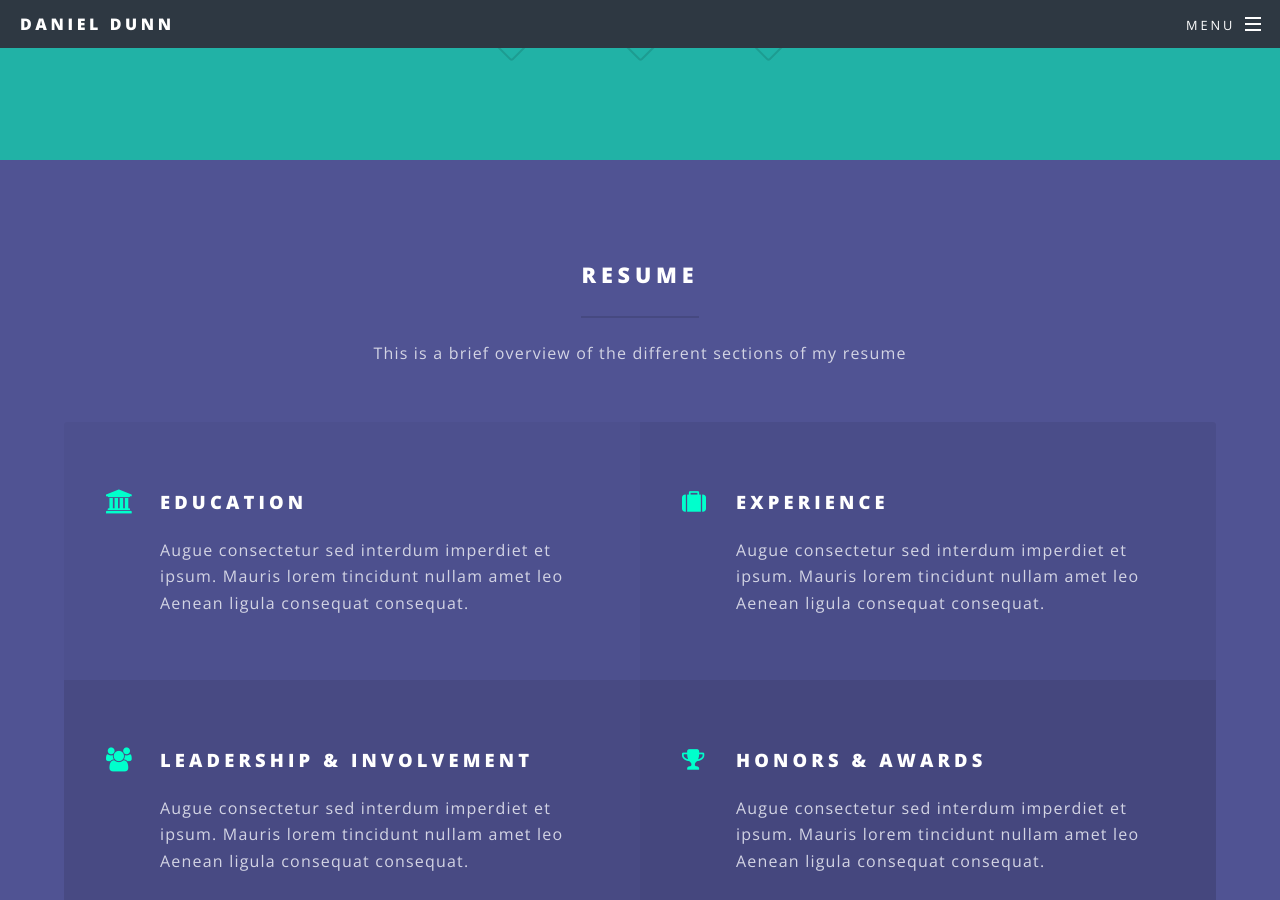
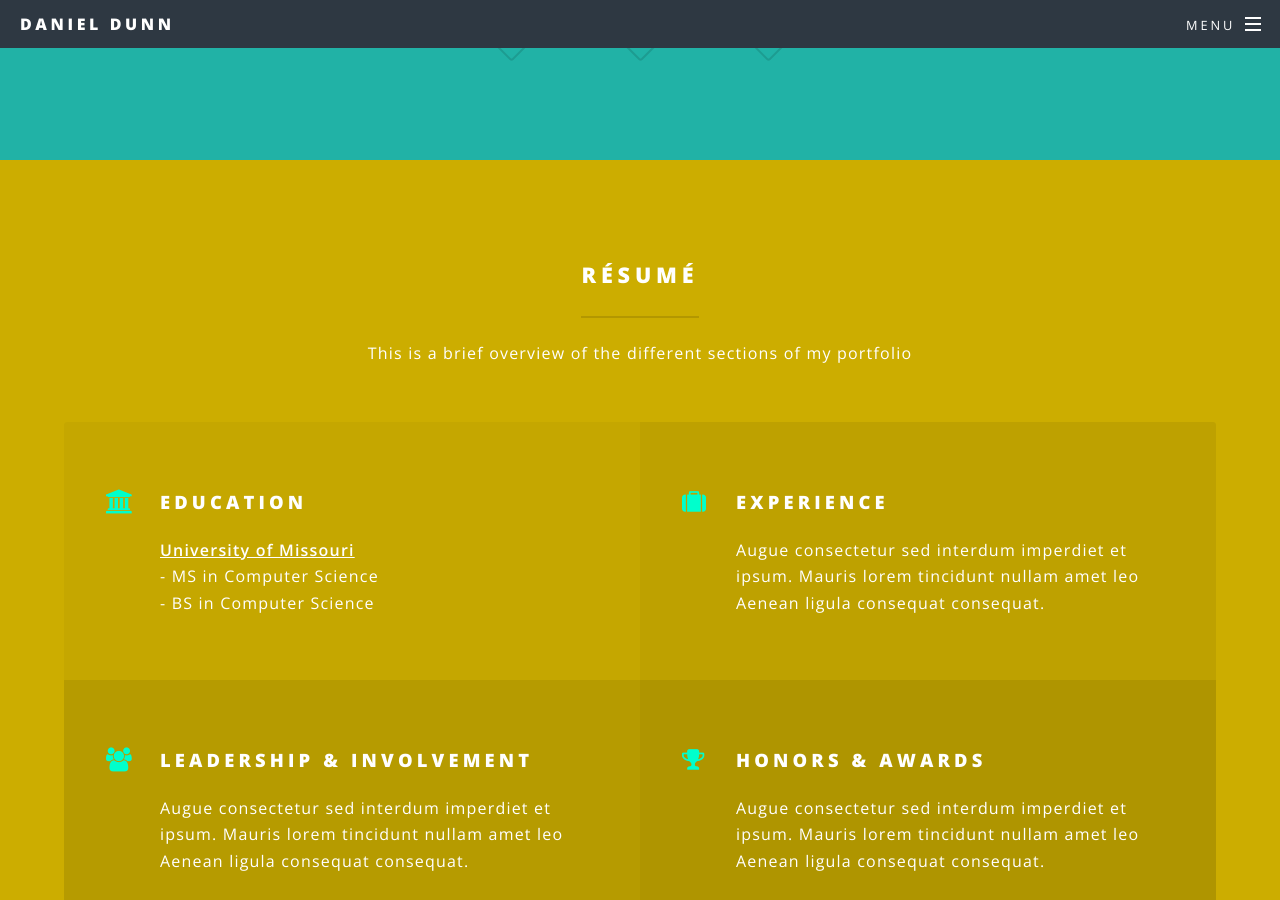
Before and after one commit to NicelyDunn7/dpdunn10.github.io, a Jekyll site: the page built from index.html, in a window 1280 px wide and 900 px high, scrolled down 1382 px. Built offline with Jekyll 4.4.1, drawn with Linux system fonts in a browser that asks for light colours.

Commit message:
Change background color, update education

```diff
--- a/index.html
+++ b/index.html
@@ -33,16 +33,18 @@ layout: landing
 					</section>
 
 				<!-- Two -->
-					<section id="two" class="wrapper style3 special">
+					<section id="two" class="wrapper style3 special" style="background-color:#ccad00;color:white;">
 						<div class="inner">
 							<header class="major">
-								<h2>Resume</h2>
-								<p>This is a brief overview of the different sections of my resume</p>
+								<h2>Résumé</h2>
+								<p style="color:white;">This is a brief overview of the different sections of my portfolio</p>
 							</header>
 							<ul class="features">
 								<li class="icon fa-university">
 									<h3>Education</h3>
-									<p>Augue consectetur sed interdum imperdiet et ipsum. Mauris lorem tincidunt nullam amet leo Aenean ligula consequat consequat.</p>
+									<p><b><u>University of Missouri</u></b><br>
+									- MS in Computer Science<br>
+									- BS in Computer Science</p>
 								</li>
 								<li class="icon fa-suitcase">
 									<h3>Experience</h3>
```
Also changed, not shown: 2 other files.
